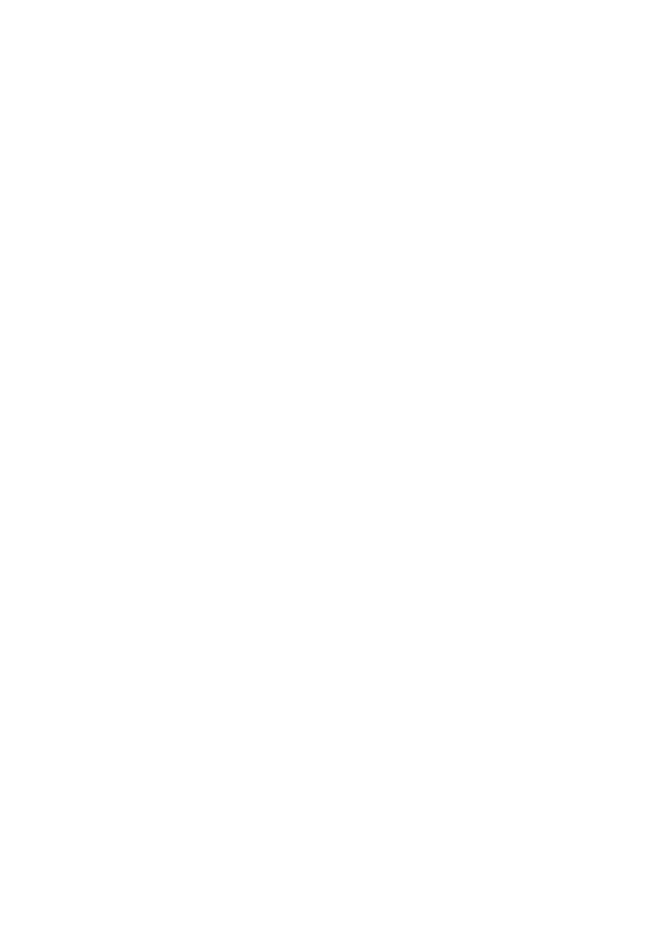
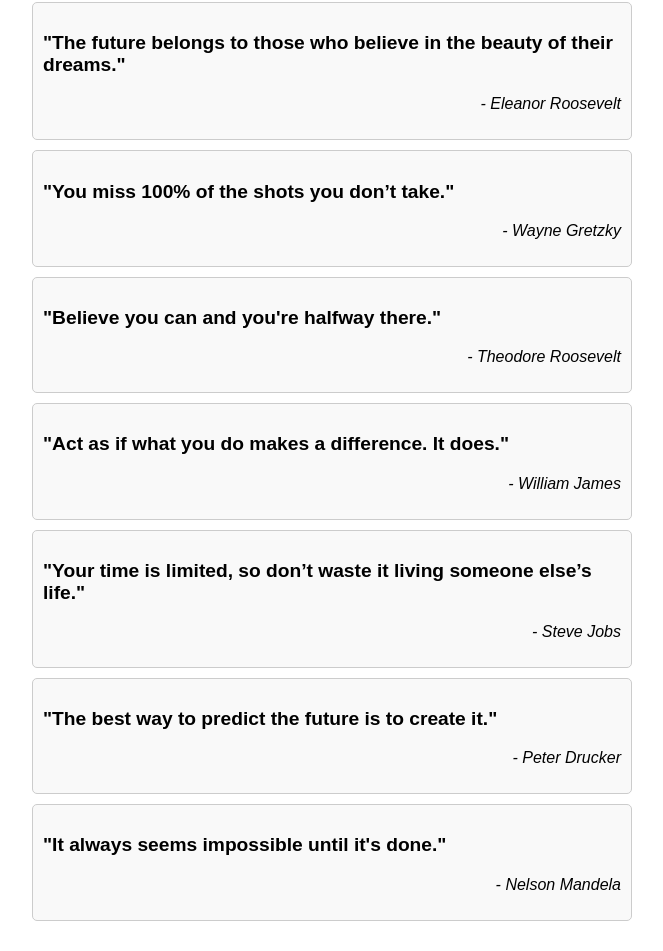
Before and after one commit to gowda26/react_new_web_page, a React (Create React App) app: page / in a window 1280 px wide. Shown: the part 499-1450 px from the top of the page, without its empty margins (308-971 px from the left). Before the commit the page ends 800 px from the top, so only its background shows below. Built offline with nearby package versions, Linux system fonts and the light colour scheme.

Commit message:
more quotes

```diff
--- a/src/components/QuoteList.js
+++ b/src/components/QuoteList.js
@@ -7,6 +7,13 @@
     { text: "The only way to do great work is to love what you do.", author: "Steve Jobs" },
     { text: "Success is not the key to happiness. Happiness is the key to success.", author: "Albert Schweitzer" },
     { text: "Don't watch the clock; do what it does. Keep going.", author: "Sam Levenson" },
+    { text: "The future belongs to those who believe in the beauty of their dreams.", author: "Eleanor Roosevelt" },
+    { text: "You miss 100% of the shots you don’t take.", author: "Wayne Gretzky" },
+    { text: "Believe you can and you're halfway there.", author: "Theodore Roosevelt" },
+    { text: "Act as if what you do makes a difference. It does.", author: "William James" },
+    { text: "Your time is limited, so don’t waste it living someone else’s life.", author: "Steve Jobs" },
+    { text: "The best way to predict the future is to create it.", author: "Peter Drucker" },
+    { text: "It always seems impossible until it's done.", author: "Nelson Mandela" },
   ];
 
   return (
```
